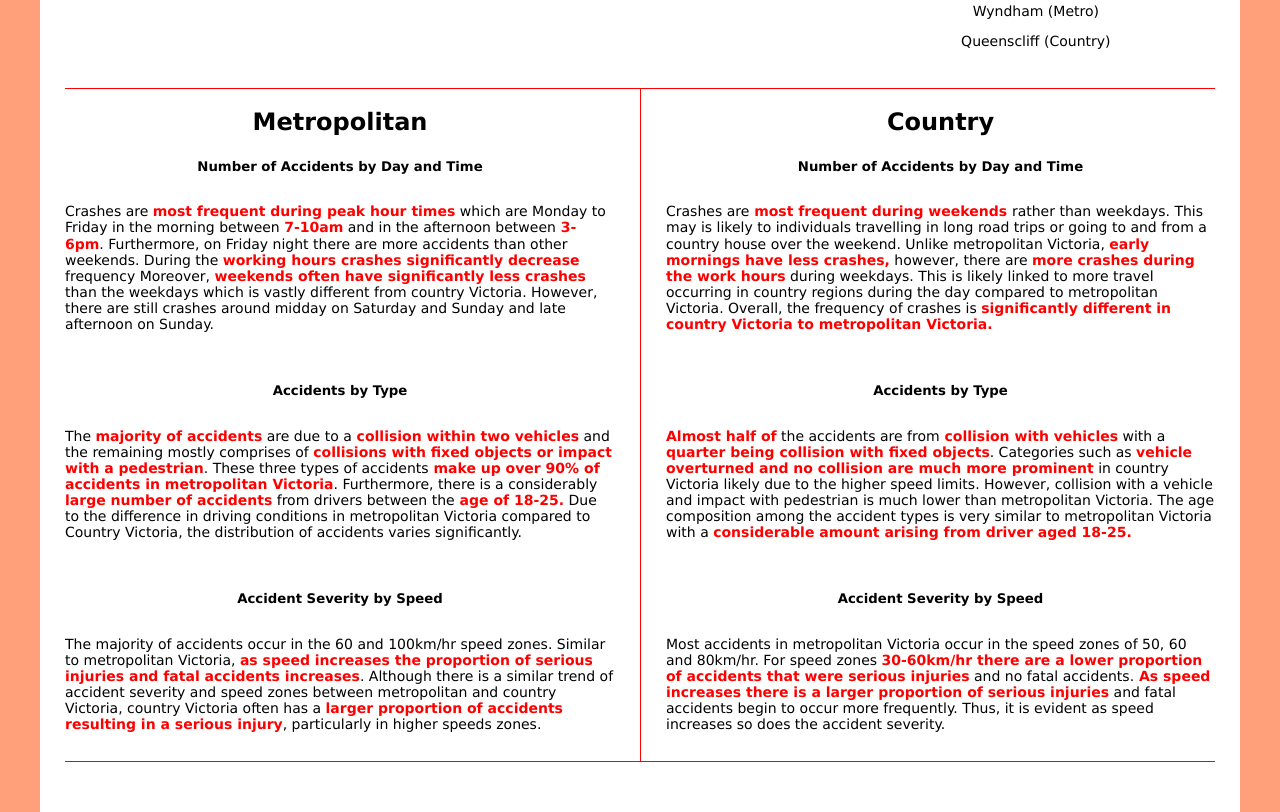
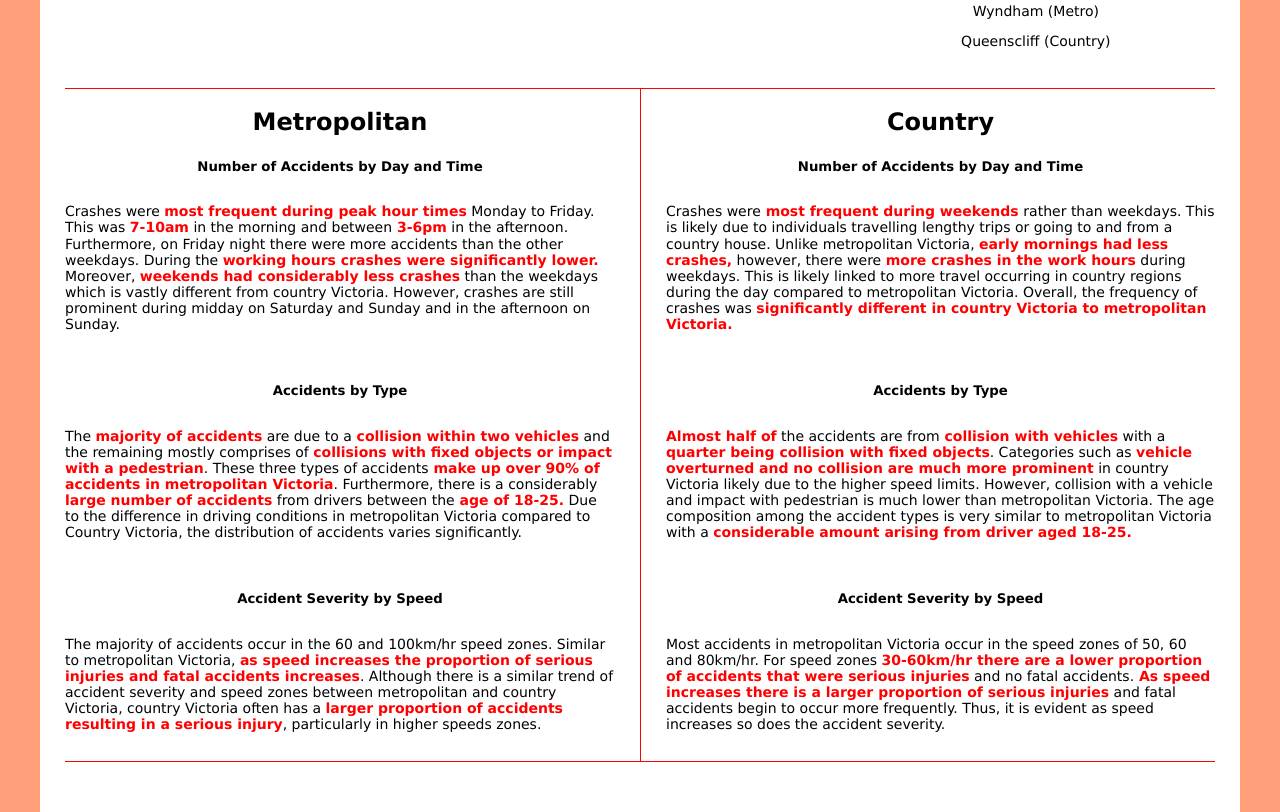
Before and after one commit to SayujMonash/FIT3179, a plain HTML site: page Assignment2.html in a window 1280 px wide. Shown: the part 1083-1895 px from the top of the page. Drawn offline with nearby package versions, Linux system fonts and the light colour scheme; a script that the page names is missing.

Commit message:
Update Assignment2.html

```diff
--- a/Assignment2.html
+++ b/Assignment2.html
@@ -179,7 +179,7 @@
             <div class="pure-g" style="margin-bottom: 15px;">
                 <div class="pure-u-1-1">
                     <div class="description-left">
-                      <p>Crashes are <span style="color: #ff0000;"><strong>most frequent during peak hour times</strong></span> which are Monday to Friday in the morning between <span style="color: #ff0000;"><strong>7-10am</strong> </span>and in the afternoon between<span style="color: #ff0000;"><strong> 3-6pm</strong></span>. Furthermore, on Friday night there are more accidents than other weekends. During the <span style="color: #ff0000;"><strong>working hours crashes significantly decrease</strong></span> frequency Moreover, <span style="color: #ff0000;"><strong>w</strong><strong>eekends often have significantly less crashes</strong></span> than the weekdays which is vastly different from country Victoria. However, there are still crashes around midday on Saturday and Sunday and late afternoon on Sunday.</p>
+                      <p>Crashes were <span style="color: #ff0000;"><strong>most frequent during peak hour times</strong></span> Monday to Friday. This was <span style="color: #ff0000;"><strong>7-10am</strong> </span>in the morning and between<span style="color: #ff0000;"><strong> 3-6pm</strong></span> in the afternoon. Furthermore, on Friday night there were more accidents than the other weekdays. During the <span style="color: #ff0000;"><strong>working hours crashes were significantly lower.</strong></span> Moreover, <span style="color: #ff0000;"><strong>w</strong><strong>eekends had considerably less crashes</strong></span> than the weekdays which is vastly different from country Victoria. However, crashes are still prominent during midday on Saturday and Sunday and in the afternoon on Sunday.</p>
                     </div>
                 </div>
             </div>
@@ -245,7 +245,7 @@
             <div class="pure-g" style="margin-bottom: 15px;">
                 <div class="pure-u-1-1">
                     <div class="description-right">
-                      <p>Crashes are<strong><span style="color: #ff0000;"> most frequent during weekends</span> </strong>rather than weekdays. This may is likely to individuals travelling in long road trips or going to and from a country house over the weekend. Unlike metropolitan Victoria, <span style="color: #ff0000;"><strong>early mornings have less crashes,</strong></span> however, there are <span style="color: #ff0000;"><strong>more crashes during the work hours</strong></span>&nbsp;during weekdays. This is likely linked to more travel occurring in country regions during the day compared to metropolitan Victoria. Overall, the frequency of crashes is <span style="color: #ff0000;"><strong>significantly different in country Victoria to metropolitan Victoria</strong><strong>.</strong></span></p>
+                      <p>Crashes were<strong><span style="color: #ff0000;"> most frequent during weekends</span> </strong>rather than weekdays. This is likely due to individuals travelling lengthy trips or going to and from a country house. Unlike metropolitan Victoria, <span style="color: #ff0000;"><strong>early mornings had less crashes,</strong></span> however, there were <span style="color: #ff0000;"><strong>more crashes in the work hours</strong></span>&nbsp;during weekdays. This is likely linked to more travel occurring in country regions during the day compared to metropolitan Victoria. Overall, the frequency of crashes was <span style="color: #ff0000;"><strong>significantly different in country Victoria to metropolitan Victoria</strong><strong>.</strong></span></p>
                     </div>
                 </div>
             </div>
```
